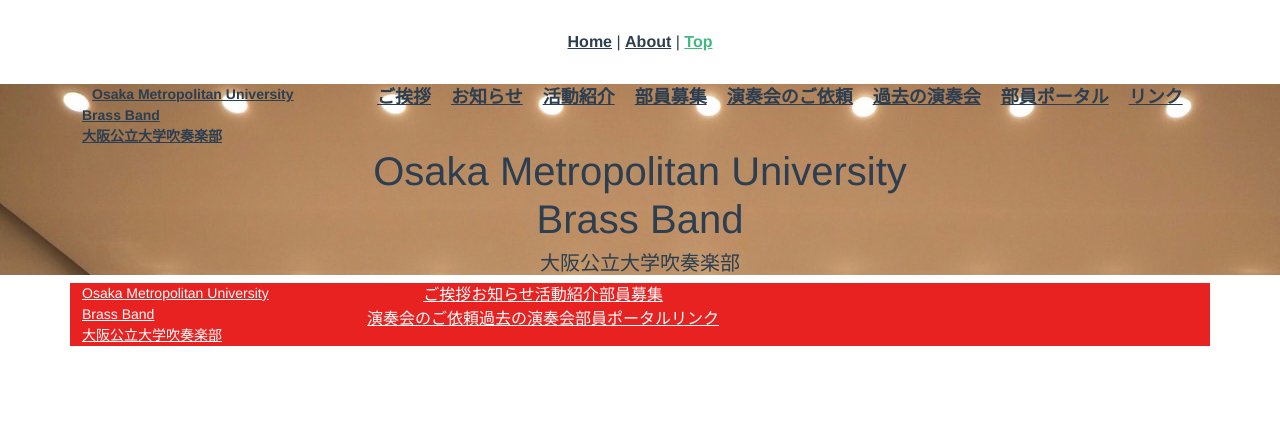
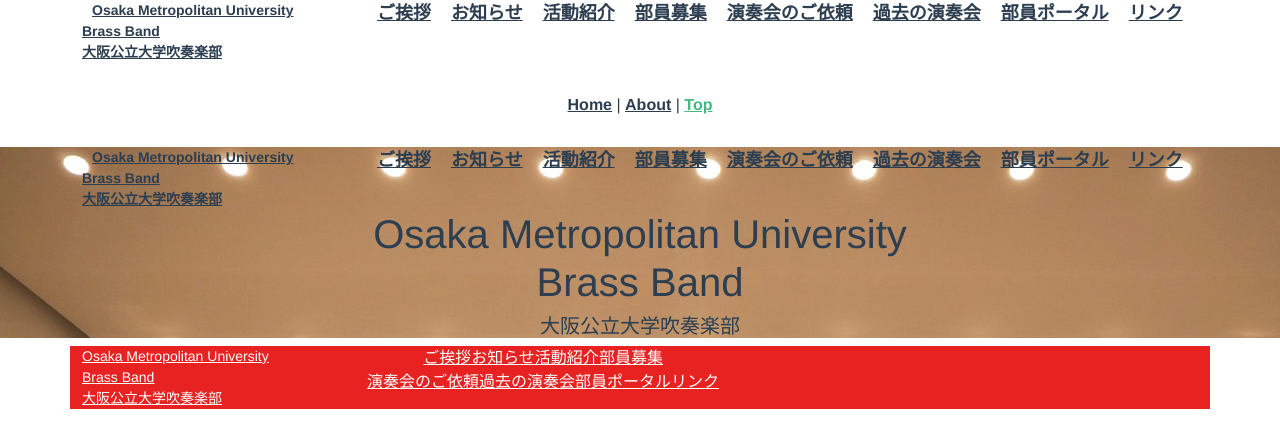
Before and after one commit to Yukarion/omu_brasspage, a Vue app: page /top in a window 1280 px wide. Shown: the top 448 px of the page. Built offline with nearby package versions, Linux system fonts and the light colour scheme.

Commit message:
[FIX] ページ移動をした際の処理を変更 #6
トップページではヘッダーを内部に埋め込みたいので，ページ移動時にトップページ以外ではヘッダーを表示，トップページではヘッダーを表示しないように処理を変更

```diff
--- a/src/App.vue
+++ b/src/App.vue
@@ -1,12 +1,12 @@
 <template>
-  <Header v-if="isNotTop"/>
+  <Header v-if="isNotTop" :leaveTop="leaveTop" :moveTop="moveTop"/>
   <div id="nav">
-    <router-link to="/" v-on:click="leaveTop">Home</router-link> |
-    <router-link to="/about" v-on:click="leaveTop">About</router-link> |
-    <router-link to="/top" v-on:click="moveTop">Top</router-link>
+    <router-link to="/" @click="leaveTop">Home</router-link> |
+    <router-link to="/about" @click="leaveTop">About</router-link> |
+    <router-link to="/top" @click="moveTop">Top</router-link>
   </div>
-  <router-view />
-  <Footer />
+  <router-view :leaveTop="leaveTop" :moveTop="moveTop" />
+  <Footer :leaveTop="leaveTop" :moveTop="moveTop"/>
 </template>
 
 <script>
@@ -15,7 +15,7 @@ import Footer from "@/components/Footer.vue";
 export default {
   data() {
     return {
-      isNotTop: false
+      isNotTop: true
     }
   },
   methods: {
--- a/src/components/Footer.vue
+++ b/src/components/Footer.vue
@@ -2,7 +2,7 @@
   <div id="footer" class="container">
     <div class="row">
       <div id="access_top" class="col col-sm-3">
-        <router-link to="/top">
+        <router-link to="/top" @click="moveTop()">
           <!--
             <img alt="nmu_brass ico" src="../assets/_nmu_brass_ico.png" />
             -->
@@ -11,19 +11,29 @@
         </router-link>
       </div>
       <div id="menu" class="col col-md-auto">
-        <router-link to="/greeting">ご挨拶</router-link>
-        <router-link to="/news">お知らせ</router-link>
-        <router-link to="/about">活動紹介</router-link>
-        <router-link to="/advertise">部員募集</router-link>
+        <router-link to="/greeting" @click="leaveTop()">ご挨拶</router-link>
+        <router-link to="/news" @click="leaveTop()">お知らせ</router-link>
+        <router-link to="/about" @click="leaveTop()">活動紹介</router-link>
+        <router-link to="/advertise" @click="leaveTop()">部員募集</router-link>
         <br />
-        <router-link to="/request">演奏会のご依頼</router-link>
-        <router-link to="/archive">過去の演奏会</router-link>
-        <a href="" target="_blank" rel="noopener">部員ポータル</a>
-        <router-link to="/link">リンク</router-link>
+        <router-link to="/request" @click="leaveTop()">演奏会のご依頼</router-link>
+        <router-link to="/archive" @click="leaveTop()">過去の演奏会</router-link>
+        <a href="" target="_blank" rel="noopener" @click="leaveTop()">部員ポータル</a>
+        <router-link to="/link" @click="leaveTop()">リンク</router-link>
       </div>
     </div>
   </div>
 </template>
+
+<script>
+export default {
+  name: "Footer",
+  props: {
+    leaveTop: Function,
+    moveTop: Function
+  }
+}
+</script>
 
 <style>
 #footer {
@@ -32,6 +42,9 @@
 #footer a {
   color:#FFFFFF;
 }
+#footer {
+  width: 100%
+}
 #access_top {
   font-size: 14px;
   text-align: left;
--- a/src/components/Header.vue
+++ b/src/components/Header.vue
@@ -2,7 +2,7 @@
   <div id="header" class="container">
     <div class="row">
       <div id="access_top" class="col col-sm-3">
-        <router-link to="/top">
+        <router-link to="/top" @click="moveTop()">
           <!--
             <img alt="nmu_brass ico" src="../assets/_nmu_brass_ico.png" />
             -->
@@ -11,18 +11,30 @@
         </router-link>
       </div>
       <div id="menu" class="col col-md-auto">
-        <router-link to="/greeting">ご挨拶</router-link>
-        <router-link to="/news">お知らせ</router-link>
-        <router-link to="/about">活動紹介</router-link>
-        <router-link to="/advertise">部員募集</router-link>
-        <router-link to="/request">演奏会のご依頼</router-link>
-        <router-link to="/archive">過去の演奏会</router-link>
-        <a href="" target="_blank" rel="noopener">部員ポータル</a>
-        <router-link to="/link">リンク</router-link>
+        <router-link to="/greeting" @click="leaveTop()">ご挨拶</router-link>
+        <router-link to="/news" @click="leaveTop()">お知らせ</router-link>
+        <router-link to="/about" @click="leaveTop()">活動紹介</router-link>
+        <router-link to="/advertise" @click="leaveTop()">部員募集</router-link>
+        <router-link to="/request" @click="leaveTop()">演奏会のご依頼</router-link>
+        <router-link to="/archive" @click="leaveTop()">過去の演奏会</router-link>
+        <a href="" target="_blank" rel="noopener" @click="leaveTop()">部員ポータル</a>
+        <router-link to="/link" @click="leaveTop()">リンク</router-link>
       </div>
     </div>
   </div>
 </template>
+
+<script>
+export default {
+  name: "Header",
+  props: {
+    leaveTop: Function,
+    moveTop: Function
+  }
+}
+</script>
+
+
 <style>
 #access_top {
   font-size: 14px;
--- a/src/views/Top.vue
+++ b/src/views/Top.vue
@@ -1,6 +1,6 @@
 <template>
   <div class="top">
-    <Header />
+    <Header :leaveTop="leaveTop" :moveTop="moveTop"/>
     <div class="name">
       <h1>Osaka Metropolitan University <br /> Brass Band</h1>
       <h5>大阪公立大学吹奏楽部</h5>
@@ -25,6 +25,10 @@ export default {
 //    Topics,
 //    SocialLiks,
   },
+  props: {
+    leaveTop: Function,
+    moveTop: Function
+  }
 };
 
 </script>
```
